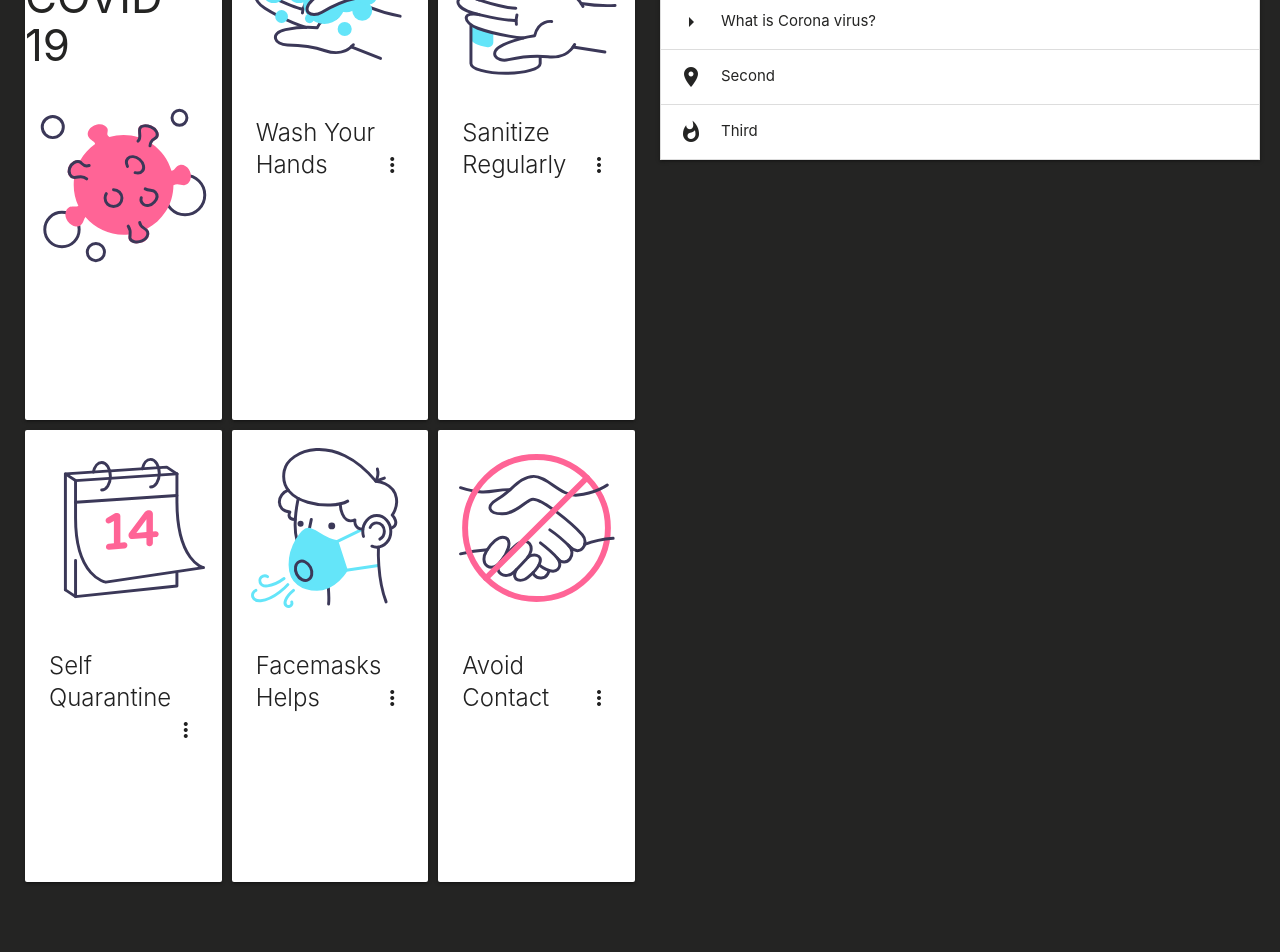
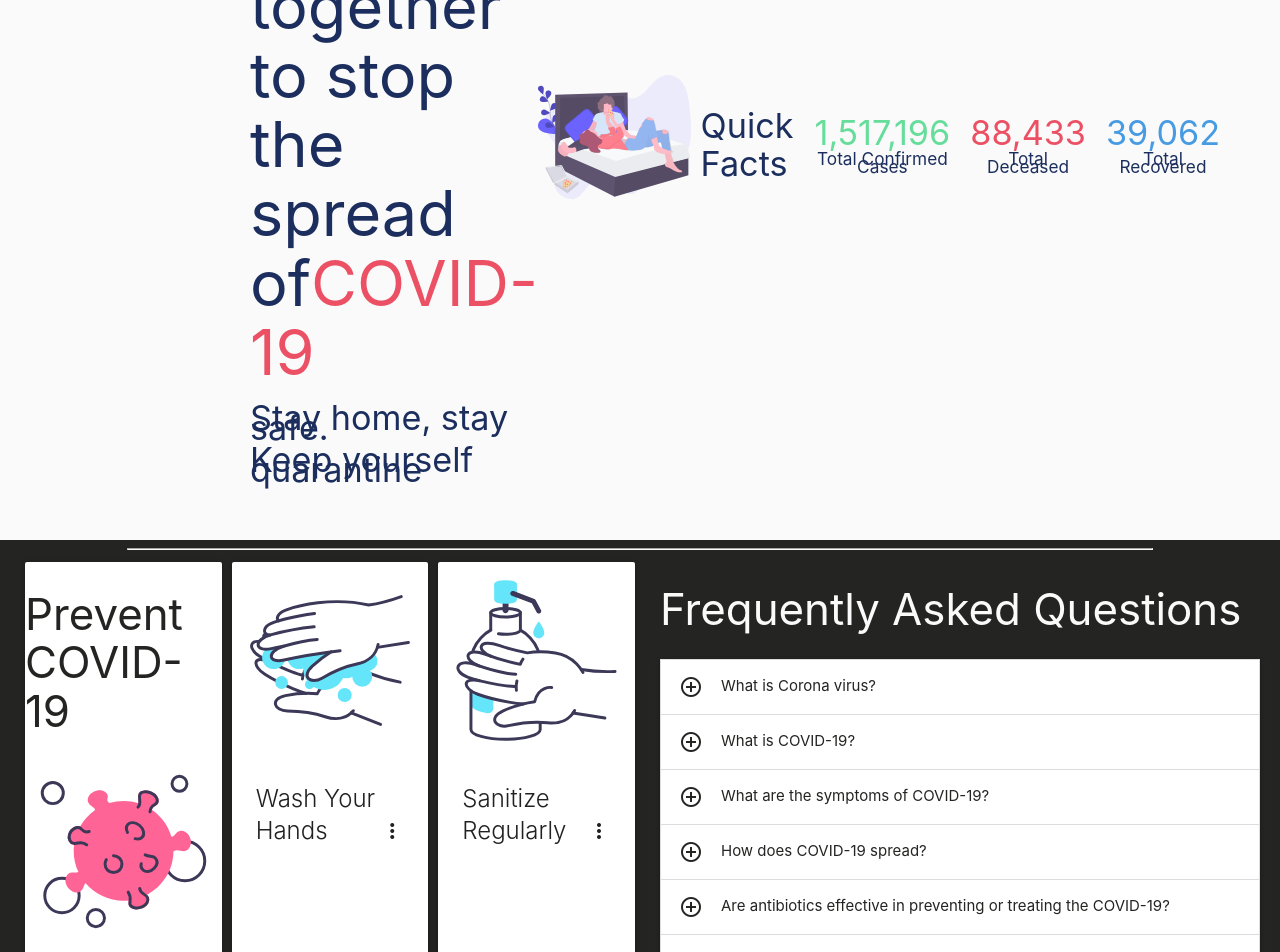
Before and after one commit to xarrijorge/covidlr, a React (Create React App) app: page / in a window 1280 px wide. Shown: the part 260-1212 px from the top of the page. Before the commit the page ends 1147 px from the top, so only its background shows below. Built offline with nearby package versions, Linux system fonts and the light colour scheme.

Commit message:
Changed Hero style

```diff
--- a/src/App.js
+++ b/src/App.js
@@ -3,7 +3,6 @@ import React, { Fragment } from 'react'
 import Assessemnt from './components/Assessment'
 import Awareness from './components/Awareness'
 import Header from './components/Header'
-import QuuickFacts from './components/QuickFacts'
 import Faq from './components/Faq'
 
 import 'materialize-css' // It installs the JS asset only
@@ -12,21 +11,16 @@ import './style.css'
 
 function App() {
   return (
-    <Fragment className="App">
-      <Header
-        className="navbar"
-        role="navigation"
-        aria-label="main navigation"
-      />
+    <div className="App">
+      <Header />
       <main className="main">
-        <QuuickFacts />
         <hr />
         <div className="subMain">
           <Awareness />
           <Faq />
         </div>
       </main>
-    </Fragment>
+    </div>
   )
 }
 
--- a/src/components/Faq.jsx
+++ b/src/components/Faq.jsx
@@ -12,28 +12,116 @@ export default () => (
     <ul className="collapsible">
       <li>
         <div className="collapsible-header">
-          <i className="material-icons">arrow_right</i>What is Corona virus?
+          <i className="material-icons">control_point</i>What is Corona virus?
         </div>
         <div className="collapsible-body">
-          <span>Lorem ipsum dolor sit amet.</span>
+          <span>
+            Coronaviruses are a large family of viruses which may cause illness
+            in animals or humans. In humans, several coronaviruses are known to
+            cause respiratory infections ranging from the common cold to more
+            severe diseases such as Middle East Respiratory Syndrome (MERS) and
+            Severe Acute Respiratory Syndrome (SARS). The most recently
+            discovered coronavirus causes coronavirus disease COVID-19.
+          </span>
         </div>
       </li>
+      {/* /////////////// */}
       <li>
         <div className="collapsible-header">
-          <i className="material-icons">place</i>Second
+          <i className="material-icons">control_point</i>What is COVID-19?
         </div>
         <div className="collapsible-body">
-          <span>Lorem ipsum dolor sit amet.</span>
+          <span>
+            COVID-19 is the infectious disease caused by the most recently
+            discovered coronavirus. This new virus and disease were unknown
+            before the outbreak began in Wuhan, China, in December 2019.
+          </span>
         </div>
       </li>
+      {/* /////////////// */}
       <li>
         <div className="collapsible-header">
-          <i className="material-icons">whatshot</i>Third
+          <i className="material-icons">control_point</i>What are the symptoms
+          of COVID-19?
         </div>
         <div className="collapsible-body">
-          <span>Lorem ipsum dolor sit amet.</span>
+          <span>
+            The most common symptoms of COVID-19 are fever, tiredness, and dry
+            cough. Some patients may have aches and pains, nasal congestion,
+            runny nose, sore throat or diarrhea. These symptoms are usually mild
+            and begin gradually. Some people become infected but don’t develop
+            any symptoms and don't feel unwell. Most people (about 80%) recover
+            from the disease without needing special treatment. Around 1 out of
+            every 6 people who gets COVID-19 becomes seriously ill and develops
+            difficulty breathing. Older people, and those with underlying
+            medical problems like high blood pressure, heart problems or
+            diabetes, are more likely to develop serious illness. People with
+            fever, cough and difficulty breathing should seek medical attention.
+          </span>
         </div>
       </li>
+      {/* /////////////// */}
+      <li>
+        <div className="collapsible-header">
+          <i className="material-icons">control_point</i>How does COVID-19
+          spread?
+        </div>
+        <div className="collapsible-body">
+          <span>
+            People can catch COVID-19 from others who have the virus. The
+            disease can spread from person to person through small droplets from
+            the nose or mouth which are spread when a person with COVID-19
+            coughs or exhales. These droplets land on objects and surfaces
+            around the person. Other people then catch COVID-19 by touching
+            these objects or surfaces, then touching their eyes, nose or mouth.
+            People can also catch COVID-19 if they breathe in droplets from a
+            person with COVID-19 who coughs out or exhales droplets. This is why
+            it is important to stay more than 1 meter (3 feet) away from a
+            person who is sick. WHO is assessing ongoing research on the ways
+            COVID-19 is spread and will continue to share updated findings.
+          </span>
+        </div>
+      </li>
+      {/* /////////////// */}
+      <li>
+        <div className="collapsible-header">
+          <i className="material-icons">control_point</i>Are antibiotics
+          effective in preventing or treating the COVID-19?
+        </div>
+        <div className="collapsible-body">
+          <span>
+            No. Antibiotics do not work against viruses, they only work on
+            bacterial infections. COVID-19 is caused by a virus, so antibiotics
+            do not work. Antibiotics should not be used as a means of prevention
+            or treatment of COVID-19. They should only be used as directed by a
+            physician to treat a bacterial infection.
+          </span>
+        </div>
+      </li>
+      {/* /////////////// */}
+      <li>
+        <div className="collapsible-header">
+          <i className="material-icons">control_point</i>Is there a vaccine,
+          drug or treatment for COVID-19?
+        </div>
+        <div className="collapsible-body">
+          <span>
+            Not yet. To date, there is no vaccine and no specific antiviral
+            medicine to prevent or treat COVID-2019. However, those affected
+            should receive care to relieve symptoms. People with serious illness
+            should be hospitalized. Most patients recover thanks to supportive
+            care. Possible vaccines and some specific drug treatments are under
+            investigation. They are being tested through clinical trials. WHO is
+            coordinating efforts to develop vaccines and medicines to prevent
+            and treat COVID-19. The most effective ways to protect yourself and
+            others against COVID-19 are to frequently clean your hands, cover
+            your cough with the bend of elbow or tissue, and maintain a distance
+            of at least 1 meter (3 feet) from people who are coughing or
+            sneezing.
+          </span>
+        </div>
+      </li>
+      {/* /////////////// */}
     </ul>
   </div>
 )
--- a/src/components/Header.jsx
+++ b/src/components/Header.jsx
@@ -1,3 +1,20 @@
 import React from 'react'
 
-export default () => <div>...</div>
+import QuickFacts from '../components/QuickFacts'
+import StayIn from '../images/staying_in_i80u.svg'
+export default () => (
+  <div className="header">
+    <div className="heroText">
+      <h1>
+        Let's work together to stop the spread of
+        <span className="covid">COVID-19</span>
+      </h1>
+      <h4>Stay home, stay safe.</h4>
+      <h4>Keep yourself quarantine</h4>
+    </div>
+    <div className="heroImg">
+      <img src={StayIn} alt="" />
+    </div>
+    <QuickFacts />
+  </div>
+)
--- a/src/style.css
+++ b/src/style.css
@@ -1,6 +1,42 @@
 body {
   background-color: #242423;
   color: #fafafa;
+  overflow-x: hidden;
+  transition: all 0.5s ease;
+}
+.app {
+  display: flex;
+  flex-direction: column;
+}
+.header {
+  width: 100vw;
+  height: 100vh;
+  background-color: #fafafa;
+  display: flex;
+  align-items: center;
+  padding: 50px;
+  color: #1b2e5d;
+}
+
+.covid {
+  color: #eb5064;
+}
+
+.heroText {
+  width: 700px;
+  margin-left: 200px;
+}
+.heroText h4 {
+  line-height: 10px;
+}
+
+.heroImg {
+  width: 700px;
+  margin-left: auto;
+}
+
+.heroImg img {
+  max-width: 100%;
 }
 
 .main {
@@ -72,6 +108,9 @@ hr {
   flex-direction: column;
   padding: 0 20px;
 }
+.faq ul {
+  background-color: #fff;
+}
 
 @media only screen and (max-width: 600px) {
   .awareness {
```
Also changed, not shown: src/images/stayIn.png (added), src/images/staying_in_i80u.svg (added).
